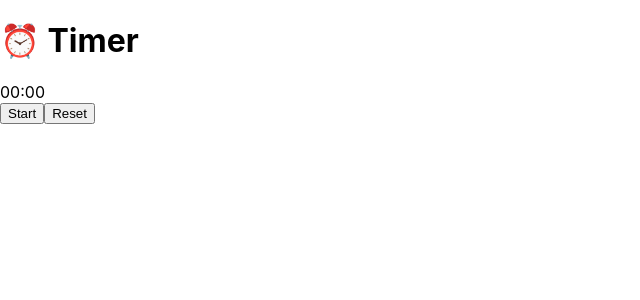
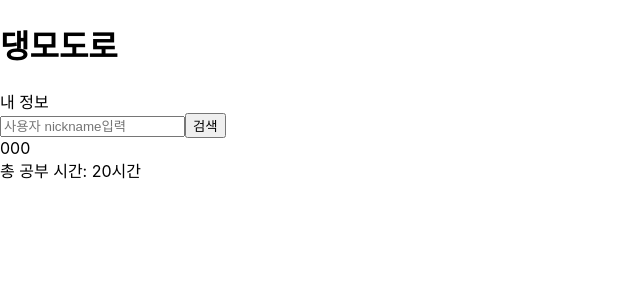
Before and after one commit to hae-min/oss-teamproject, a React (Create React App) app: page / in a window 1280 px wide. Shown: the top 300 px of the page, without its empty margins (0-640 px from the left). Built offline with nearby package versions, Linux system fonts and the light colour scheme.

Commit message:
origin 수정

```diff
--- a/src/App.js
+++ b/src/App.js
@@ -6,8 +6,8 @@ function App() {
   return (
     <Router>
       <Routes>
-        <Route path="/" element={<Home />} />
-        <Route path="/profile" element={<Profile />} />
+        <Route path="/" element={<Profile />} />
+        <Route path="/profile" element={<Home />} />//루트 확인할때 profile을 home으로 하기, push나 pull할때는 다시 변경!!!!
 
       </Routes>
     </Router>
--- a/src/Profile.js
+++ b/src/Profile.js
@@ -1,7 +1,19 @@
 function MyProfile() {
   return (
-    <div>
-      여기에 HTML처럼 작성!
+    <div className="profile-container">
+      <h1 className="title">댕모도로</h1>
+      <div>내 정보</div>
+      <form>
+        <div>
+          <input type="text" name="nickname" placeholder="사용자 nickname입력"></input>
+          <button type="submit">검색</button>
+        </div>
+      </form>
+      <div className="user-info">
+        <div className="user-nickname">000</div>
+        <div className="user-studytime">총 공부 시간: 20시간</div>
+        <div className="user-img"></div>
+      </div>
     </div>
   );
 }
```
Also changed, not shown: src/main.js (deleted).
